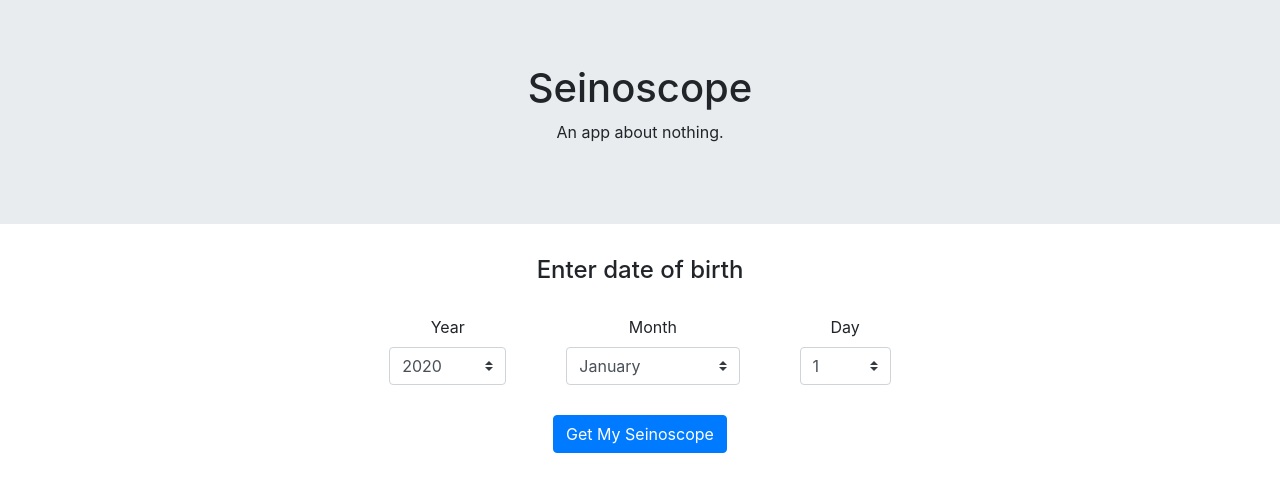
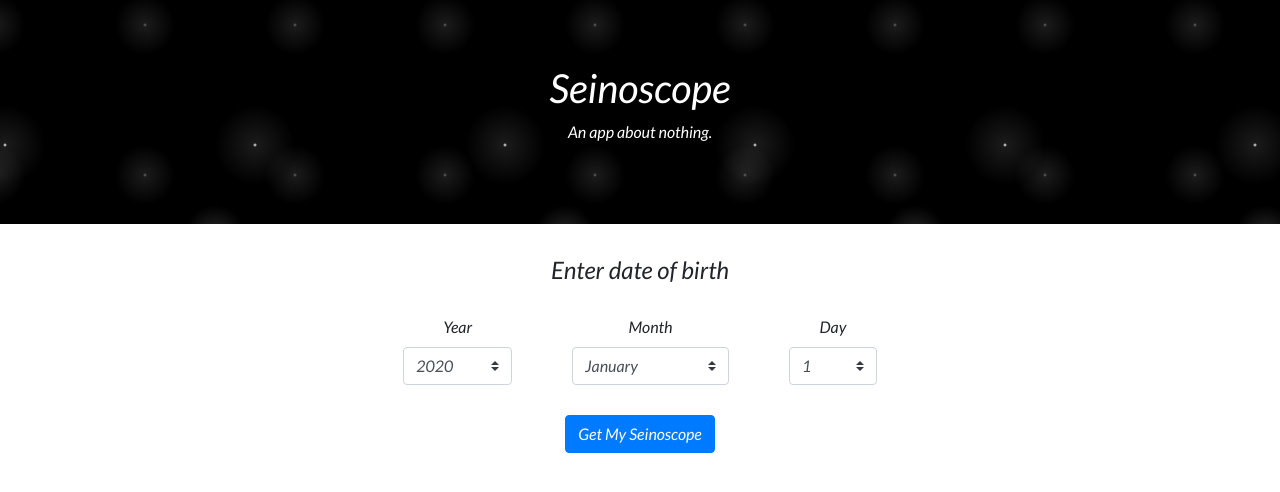
Before and after one commit to jessecalton/seinoscope, a React (Create React App) app in the folder client/: page / in a window 1280 px wide. Shown: the top 492 px of the page. Built offline with nearby package versions, Linux system fonts and the light colour scheme.

Commit message:
adds secondary character and episodes.csv

```diff
--- a/client/public/index.html
+++ b/client/public/index.html
@@ -10,6 +10,10 @@
       content="Web site created using create-react-app"
     />
     <link rel="apple-touch-icon" href="%PUBLIC_URL%/logo192.png" />
+    <link
+      href="https://fonts.googleapis.com/css2?family=Lato:ital@1&family=PT+Sans+Narrow&display=swap"
+      rel="stylesheet"
+    />
     <!--
       manifest.json provides metadata used when your web app is installed on a
       user's mobile device or desktop. See https://developers.google.com/web/fundamentals/web-app-manifest/
--- a/client/src/App.css
+++ b/client/src/App.css
@@ -1,5 +1,6 @@
 .App {
   text-align: center;
+  font-family: 'Lato', sans-serif;
 }
 
 .form-row {
@@ -12,10 +13,78 @@
   margin-top: 0;
 }
 
+.DatePicker {
+  margin-bottom: 20px;
+}
+
 .main-character {
-  width: 500px;
+  width: 720px;
+  text-align: left;
+  /* this should effect "main-character container" class */
+  display: flex;
+  flex-direction: row;
+  margin-top: 20px;
+  margin-right: 0;
+  margin-left: 0;
 }
 
 .rounded-circle {
   max-width: 200px;
+  transform: perspective(800px) rotateY(8deg);
+  transition: transform 1s ease 0s;
+  border-radius: 4px;
+  box-shadow: rgba(0, 0, 0, 0.024) 0px 0px 0px 1px,
+    rgba(0, 0, 0, 0.05) 0px 1px 0px 0px, rgba(0, 0, 0, 0.03) 0px 0px 8px 0px,
+    rgba(0, 0, 0, 0.1) 0px 20px 30px 0px;
+
+  &:hover {
+    transform: perspective(800px) rotateY(-4deg);
+  }
 }
+
+.quote {
+  margin: auto 10%;
+  margin-right: 0;
+}
+
+.secondary-character {
+  display: flex;
+  flex-direction: column;
+  align-items: center;
+  justify-content: space-evenly;
+  margin: 0 auto;
+}
+
+.ascendant {
+  margin: 0 auto;
+}
+
+.secondary-character img {
+  width: 120px;
+}
+
+.seinoscope-container {
+  display: flex;
+  margin: auto 0;
+  margin-left: 250px;
+}
+
+/* Starry night background */
+.jumbotron {
+  color: white;
+  background-color: black;
+  background-image: radial-gradient(
+      white,
+      rgba(255, 255, 255, 0.2) 2px,
+      transparent 40px
+    ),
+    radial-gradient(white, rgba(255, 255, 255, 0.15) 1px, transparent 30px),
+    radial-gradient(white, rgba(255, 255, 255, 0.1) 2px, transparent 40px),
+    radial-gradient(
+      rgba(255, 255, 255, 0.4),
+      rgba(255, 255, 255, 0.1) 2px,
+      transparent 30px
+    );
+  background-size: 550px 550px, 350px 350px, 250px 250px, 150px 150px;
+  background-position: 0 0, 40px 60px, 130px 270px, 70px 100px;
+}
--- a/client/src/components/DatePicker.js
+++ b/client/src/components/DatePicker.js
@@ -1,4 +1,4 @@
-import React, { useState, useEffect } from 'react';
+import React, { useState, useEffect, Fragment } from 'react';
 import { connect } from 'react-redux';
 import Form from 'react-bootstrap/Form';
 import Button from 'react-bootstrap/Button';
@@ -90,7 +90,7 @@ const DatePicker = ({ setBirthdate, getSeinoscope }) => {
   };
 
   return (
-    <div>
+    <div className='DatePicker'>
       <h4>Enter date of birth</h4>
       <Form>
         <Form.Row>
--- a/client/src/components/Seinoscope.js
+++ b/client/src/components/Seinoscope.js
@@ -11,6 +11,7 @@ const Seinoscope = ({
     quote,
     secondaryCharacter,
     mainCharacterImage,
+    secondaryCharacterImage,
   },
 }) => {
   if (birthDate === null || mainCharacterImage === null) {
@@ -19,13 +20,23 @@ const Seinoscope = ({
     return (
       <Fragment>
         <Jumbotron>
-          <h3>You are {mainCharacter}</h3>
-          <Container className='main-character'>
-            <Image src={require(`../${mainCharacterImage}`)} roundedCircle />
+          <h3>Today, You are {mainCharacter}</h3>
+          <Container className='seinoscope-container'>
+            <Container className='main-character'>
+              <Image src={require(`../${mainCharacterImage}`)} roundedCircle />
+              <h3 className='quote'>"{quote}"</h3>
+            </Container>
+            <div className='secondary-character'>
+              <h6 className='ascendant'>
+                With an ascendant {secondaryCharacter}
+              </h6>
+              <Image
+                src={require(`../${secondaryCharacterImage}`)}
+                roundedCircle
+              />
+            </div>
           </Container>
         </Jumbotron>
-        <p>{quote}</p>
-        <p>With an ascendant {secondaryCharacter}</p>
       </Fragment>
     );
   }
--- a/client/src/reducers/seinoscopeReducer.js
+++ b/client/src/reducers/seinoscopeReducer.js
@@ -27,6 +27,7 @@ export default (state = initialState, action) => {
         secondaryCharacter: action.payload.secondaryCharacter,
         quote: action.payload.quote,
         mainCharacterImage: action.payload.mainCharacterImage,
+        secondaryCharacterImage: action.payload.secondaryCharacterImage,
       };
     }
     default:
```
Also changed, not shown: 2 other files (tests, documents, lock files or other folders).
